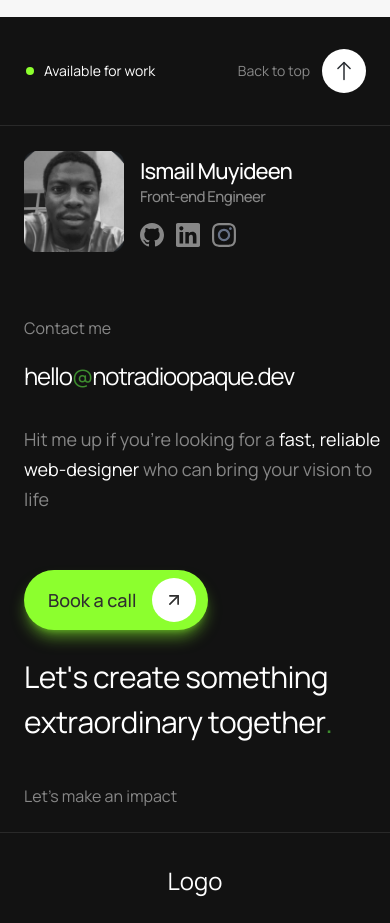
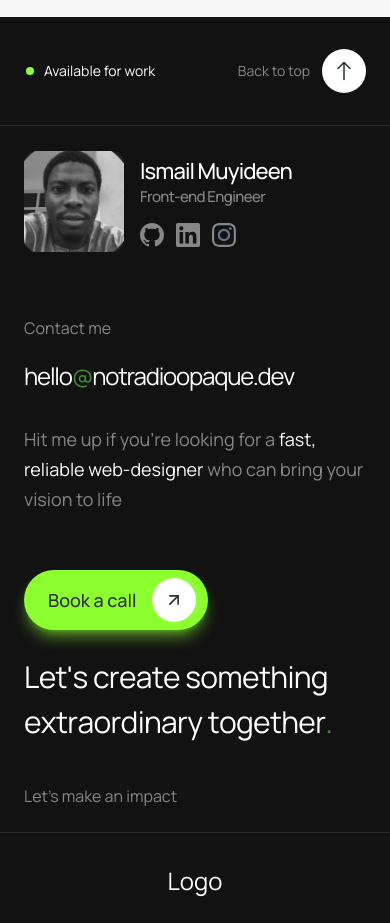
Before and after one commit to notRadioOpaque/heyismail.xyz, a SvelteKit app: page / in a window 390 px wide. Shown: the part 5240-6163 px from the top of the page. Built offline with nearby package versions, Linux system fonts and the light colour scheme.

Commit message:
:art: refined Footer layout by adjusting padding from 'pl-6' to 'px-6' for improved responsiveness and visual consistency across different screen sizes.

```diff
--- a/src/routes/Footer.svelte
+++ b/src/routes/Footer.svelte
@@ -73,7 +73,7 @@
 				</h2>
 				<p class="text-subtext-text text-base md:text-2xl">Let’s make an impact</p>
 			</div>
-			<div class="order-1 flex w-full flex-col gap-10 pl-6 md:order-2 md:w-1/2 md:pl-14">
+			<div class="order-1 flex w-full flex-col gap-10 px-6 md:order-2 md:w-1/2 md:pl-14">
 				<div class="h-max">
 					<div class="flex h-[150px] w-full items-center gap-4">
 						<div class="w-[100px] overflow-hidden rounded-xl">
```
